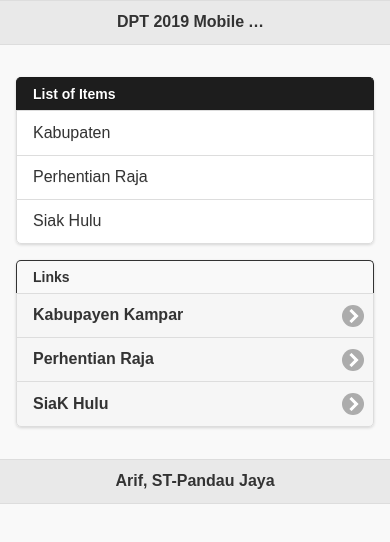
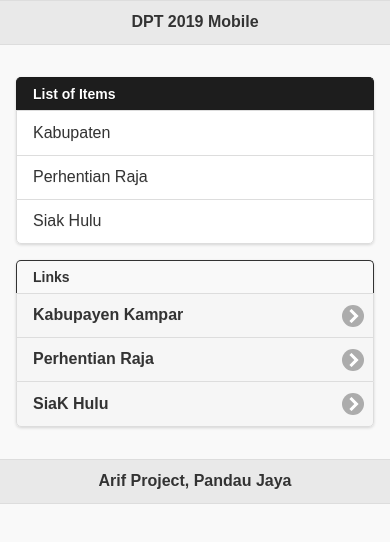
Before and after one commit to mahdaleni/fsu363-inappbrowser-example, a plain HTML site: page index.html in a window 390 px wide. Drawn offline with Linux system fonts and the light colour scheme; some packages are replaced by stand-ins of ours.

Commit message:
Update index.html

```diff
--- a/index.html
+++ b/index.html
@@ -42,7 +42,7 @@ ref.addEventListener('exit', function(event) { alert(event.type); });
 <div data-role="page">
 
   <div data-role="header">
-    <h1>DPT 2019 Mobile App</h1>
+    <h1>DPT 2019 Mobile </h1>
   </div>
 
   <div data-role="content">
@@ -64,7 +64,7 @@ ref.addEventListener('exit', function(event) { alert(event.type); });
   </div>
 
   <div data-role="footer">
-    <h4>Arif, ST-Pandau Jaya</h4>
+    <h4>Arif Project, Pandau Jaya</h4>
   </div>
 
 </div>
```
